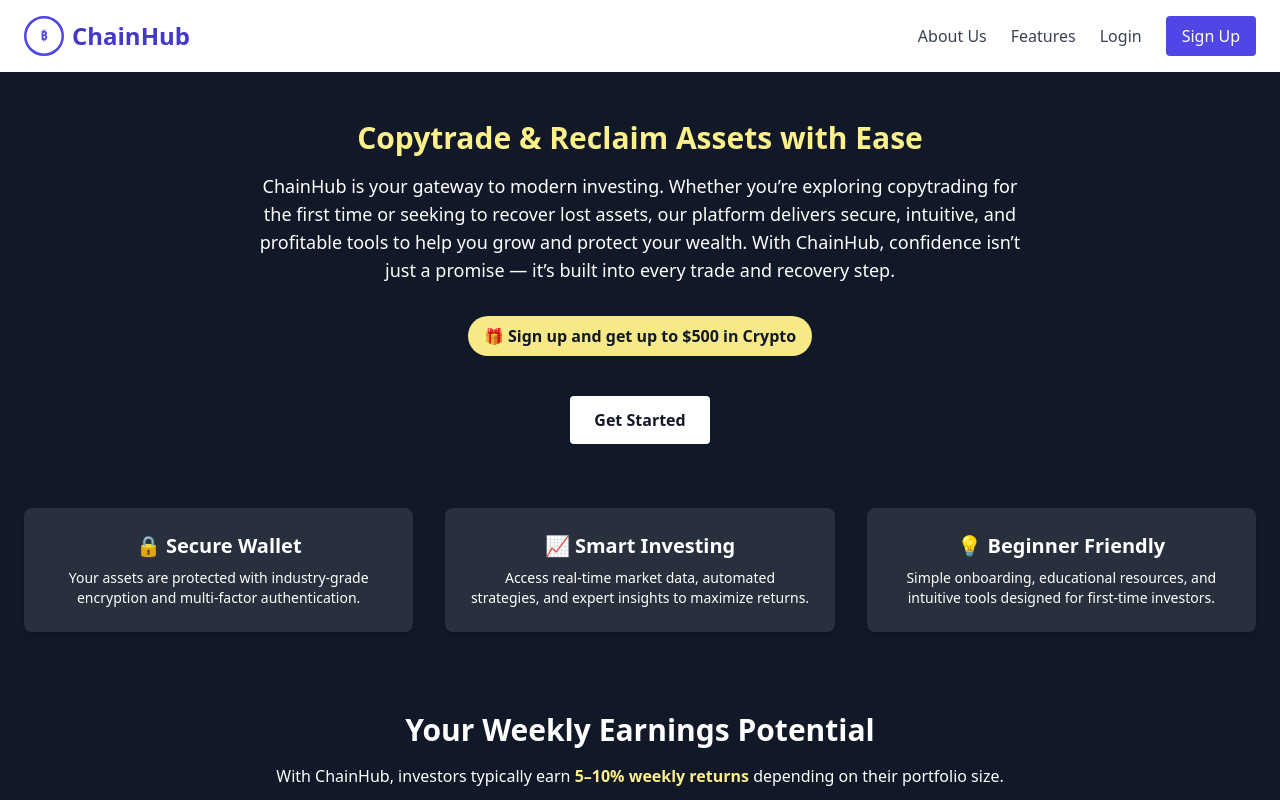
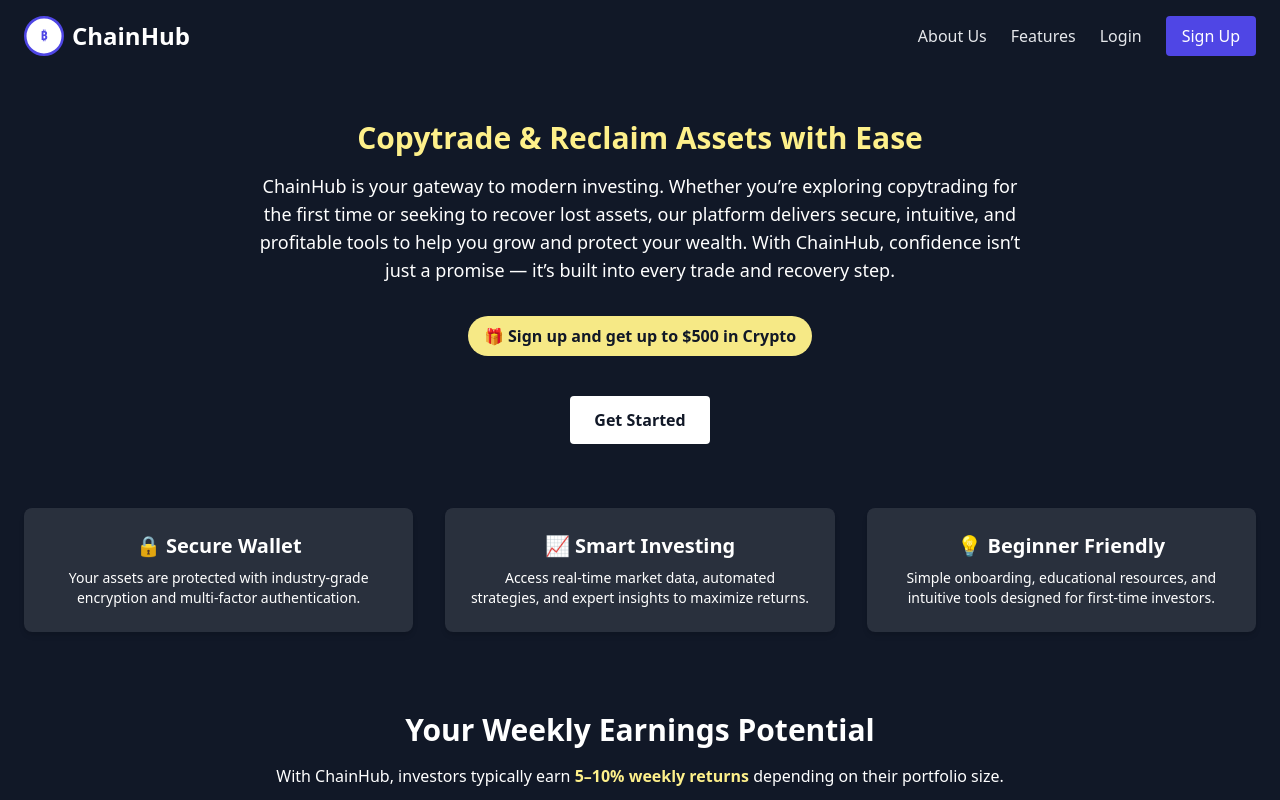
Before and after one commit to O-G-A1/CryptoInsider, a React (Create React App) app in the folder Frontend/: page / in a window 1280 px wide. Shown: the top 800 px of the page. Built offline with nearby package versions, Linux system fonts and the light colour scheme.

Commit message:
updatecolornav

```diff
--- a/Frontend/src/Navbar.js
+++ b/Frontend/src/Navbar.js
@@ -5,7 +5,7 @@ export default function Navbar({ onSignupClick, onLoginClick }) {
   const [isOpen, setIsOpen] = useState(false);
 
   return (
-    <nav className="px-6 py-4 bg-white shadow">
+    <nav className="px-6 py-4 bg-gray-900 shadow">
       <div className="flex justify-between items-center">
         {/* Brand with SVG Logo */}
         <Link to="/" className="flex items-center space-x-2">
@@ -35,25 +35,25 @@ export default function Navbar({ onSignupClick, onLoginClick }) {
               ₿
             </text>
           </svg>
-          <span className="text-2xl font-bold text-indigo-700 hover:text-indigo-900">
+          <span className="text-2xl font-bold text-white hover:text-indigo-400">
             ChainHub
           </span>
         </Link>
 
         {/* Desktop Menu */}
-        <ul className="hidden md:flex items-center space-x-6 font-medium text-gray-700">
+        <ul className="hidden md:flex items-center space-x-6 font-medium text-gray-200">
           <li>
-            <Link to="/about" className="hover:text-indigo-600">
+            <Link to="/about" className="hover:text-indigo-400">
               About Us
             </Link>
           </li>
           <li>
-            <Link to="/features" className="hover:text-indigo-600">
+            <Link to="/features" className="hover:text-indigo-400">
               Features
             </Link>
           </li>
           <li>
-            <button onClick={onLoginClick} className="hover:text-indigo-600">
+            <button onClick={onLoginClick} className="hover:text-indigo-400">
               Login
             </button>
           </li>
```
